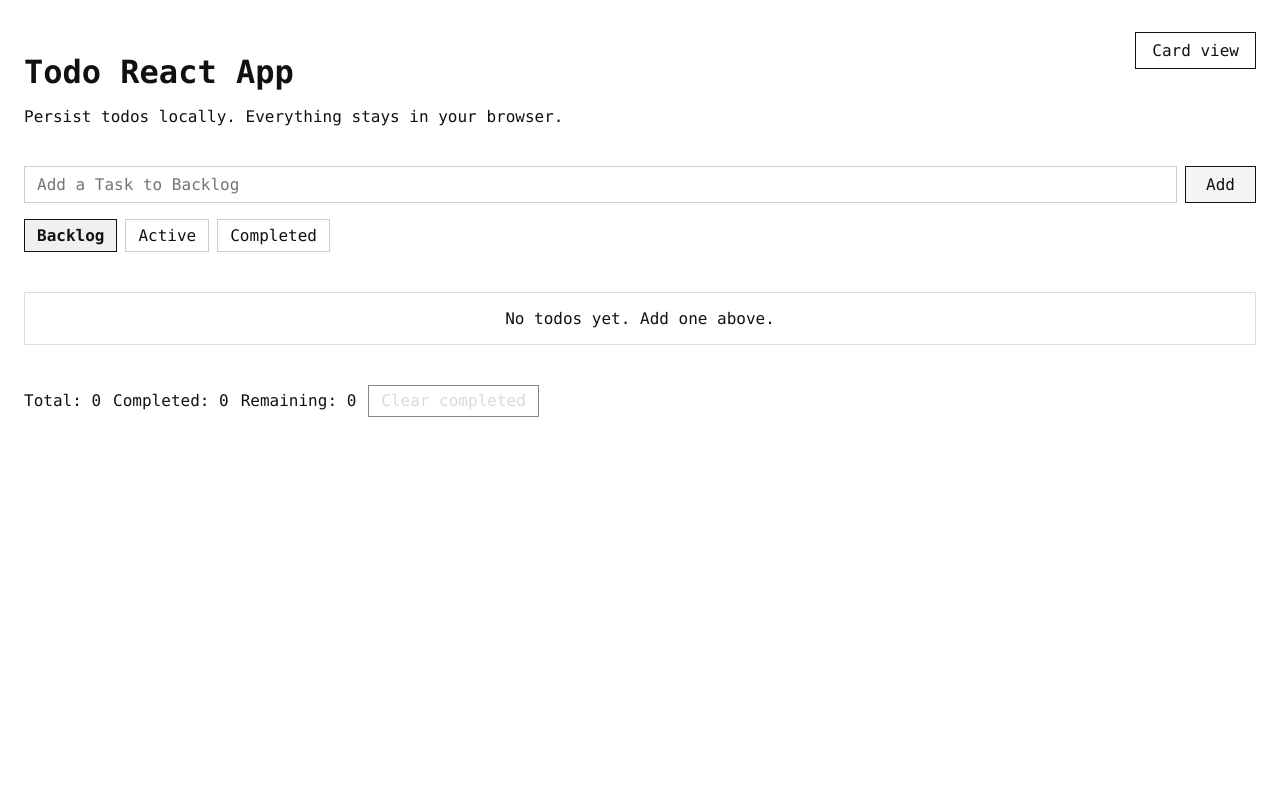
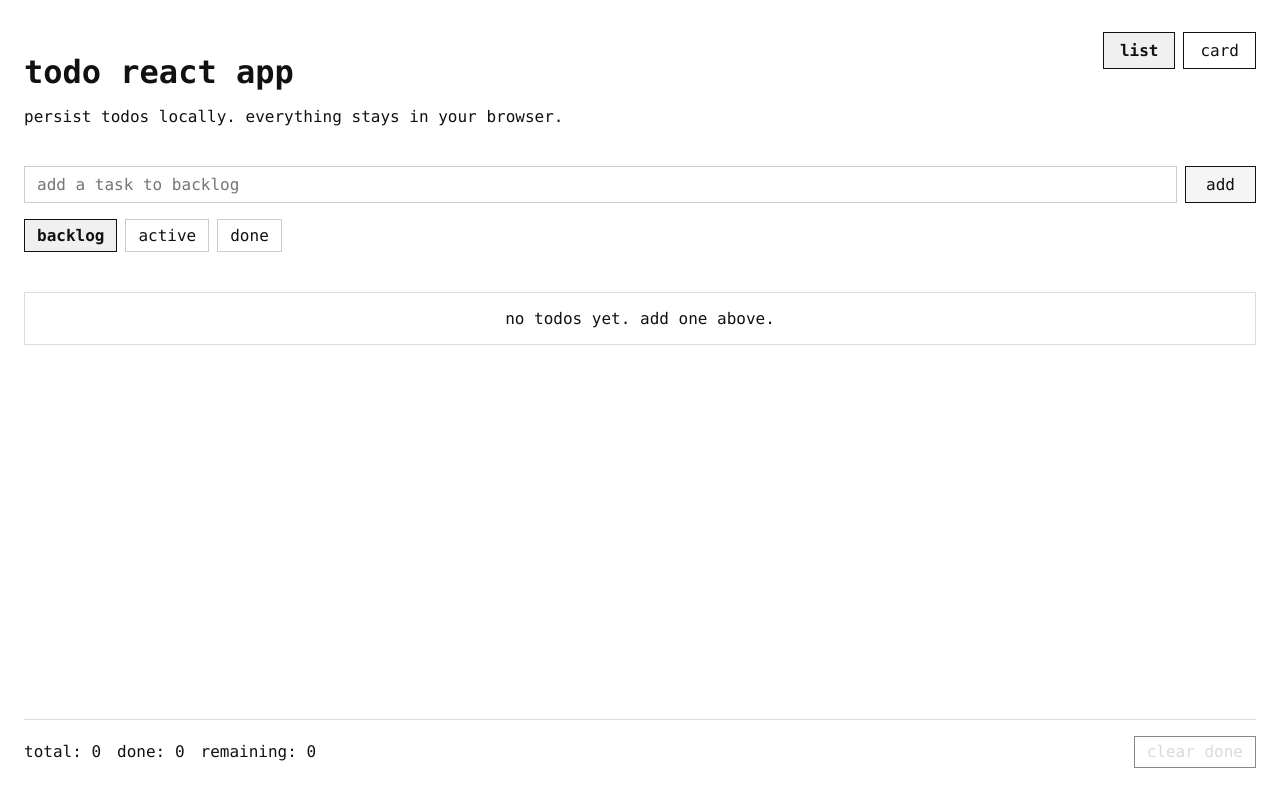
Before and after one commit to mandlcho/opencode-todolist, a React app: page / in a window 1280 px wide. Built offline with nearby package versions, Linux system fonts and the light colour scheme; the HTML template or start-up script is replaced by a standard one.

Commit message:
Simplify view toggle and lowercase UI

```diff
--- a/src/App.css
+++ b/src/App.css
@@ -7,6 +7,7 @@
   display: flex;
   flex-direction: column;
   gap: 1.5rem;
+  text-transform: lowercase;
 }
 
 .app-header {
@@ -14,19 +15,30 @@
   justify-content: space-between;
   align-items: flex-start;
   gap: 1rem;
+  flex-wrap: wrap;
 }
 
 .app-header h1 {
   margin-bottom: 0.25rem;
 }
 
-.view-toggle {
+.view-toggles {
+  display: inline-flex;
+  gap: 0.5rem;
+}
+
+.view-option {
   border: 1px solid #111111;
   border-radius: 0;
   padding: 0.5rem 1rem;
   background: #ffffff;
   color: inherit;
   cursor: pointer;
+}
+
+.view-option.active {
+  background: #f0f0f0;
+  font-weight: 600;
 }
 
 .composer form {
@@ -42,6 +54,7 @@
   font-size: 1rem;
   background: #ffffff;
   color: inherit;
+  text-transform: lowercase;
 }
 
 .composer button[type="submit"] {
@@ -237,6 +250,16 @@
   gap: 0.75rem;
   align-items: center;
   flex-wrap: wrap;
+  justify-content: space-between;
+  margin-top: auto;
+  padding-top: 1rem;
+  border-top: 1px solid #dddddd;
+}
+
+.footer-stats {
+  display: flex;
+  gap: 1rem;
+  flex-wrap: wrap;
 }
 
 .app-footer button {
@@ -258,8 +281,12 @@
     align-items: stretch;
   }
 
-  .view-toggle {
+  .view-toggles {
     width: 100%;
+  }
+
+  .view-option {
+    flex: 1;
   }
 
   .composer form {
--- a/src/App.jsx
+++ b/src/App.jsx
@@ -9,9 +9,9 @@ const FILTERS = {
 };
 
 const CARD_COLUMNS = [
-  { key: "backlog", label: "Backlog" },
-  { key: "active", label: "Active" },
-  { key: "completed", label: "Completed" }
+  { key: "backlog", label: "backlog" },
+  { key: "active", label: "active" },
+  { key: "completed", label: "done" }
 ];
 
 const formatTimestamp = (value) => {
@@ -129,26 +129,26 @@ function App() {
     const isCard = variant === "card";
     const dismissAriaLabel =
       todo.status === "active"
-        ? `Return ${todo.title} to backlog`
-        : `Delete ${todo.title}`;
+        ? `return ${todo.title} to backlog`
+        : `delete ${todo.title}`;
     const footerActions = (
       <>
         {todo.status === "backlog" && (
           <button
             type="button"
             onClick={() => moveToActive(todo.id)}
-            aria-label={`Move ${todo.title} to active`}
+            aria-label={`start ${todo.title}`}
           >
-            Activate
+            start
           </button>
         )}
         {todo.status === "active" && (
           <button
             type="button"
             onClick={() => updateTodoStatus(todo.id, "completed")}
-            aria-label={`Mark ${todo.title} as completed`}
+            aria-label={`mark ${todo.title} as done`}
           >
-            Mark as Completed
+            done
           </button>
         )}
         {!isCard && (
@@ -194,11 +194,11 @@ function App() {
           </div>
           <div className="todo-footer card-footer">
             <div className="todo-meta">
-              <span>Created: {createdLabel || "Unknown"}</span>
+              <span>created: {createdLabel || "unknown"}</span>
               <span>
-                Activated: {activatedLabel ? activatedLabel : "Not yet"}
+                activated: {activatedLabel ? activatedLabel : "not yet"}
               </span>
-              {completedLabel && <span>Completed: {completedLabel}</span>}
+              {completedLabel && <span>done: {completedLabel}</span>}
             </div>
             {showFooterActions && (
               <div className="todo-actions card-actions">{footerActions}</div>
@@ -225,11 +225,11 @@ function App() {
         </div>
         <div className="todo-footer">
           <div className="todo-meta">
-            <span>Created: {createdLabel || "Unknown"}</span>
+            <span>created: {createdLabel || "unknown"}</span>
             <span>
-              Activated: {activatedLabel ? activatedLabel : "Not yet"}
+              activated: {activatedLabel ? activatedLabel : "not yet"}
             </span>
-            {completedLabel && <span>Completed: {completedLabel}</span>}
+            {completedLabel && <span>done: {completedLabel}</span>}
           </div>
           <div className="todo-actions">{footerActions}</div>
         </div>
@@ -241,17 +241,27 @@ function App() {
     <main className="app-shell">
       <header className="app-header">
         <div>
-          <h1>Todo React App</h1>
-          <p>Persist todos locally. Everything stays in your browser.</p>
+          <h1>todo react app</h1>
+          <p>persist todos locally. everything stays in your browser.</p>
         </div>
-        <button
-          type="button"
-          className="view-toggle"
-          onClick={() => setViewMode((prev) => (prev === "list" ? "card" : "list"))}
-          aria-pressed={viewMode === "card"}
-        >
-          {viewMode === "list" ? "Card view" : "List view"}
-        </button>
+        <div className="view-toggles" role="group" aria-label="view mode">
+          <button
+            type="button"
+            className={viewMode === "list" ? "view-option active" : "view-option"}
+            onClick={() => setViewMode("list")}
+            aria-pressed={viewMode === "list"}
+          >
+            list
+          </button>
+          <button
+            type="button"
+            className={viewMode === "card" ? "view-option active" : "view-option"}
+            onClick={() => setViewMode("card")}
+            aria-pressed={viewMode === "card"}
+          >
+            card
+          </button>
+        </div>
       </header>
 
       <section className="composer">
@@ -259,17 +269,17 @@ function App() {
           <input
             type="text"
             name="title"
-            placeholder="Add a Task to Backlog"
+            placeholder="add a task to backlog"
             value={title}
             onChange={(event) => setTitle(event.target.value)}
-            aria-label="Task title"
+            aria-label="task title"
             required
             autoComplete="off"
           />
-          <button type="submit">Add</button>
+          <button type="submit">add</button>
         </form>
         {viewMode === "list" && (
-          <div className="filters" role="radiogroup" aria-label="Filter todos">
+          <div className="filters" role="radiogroup" aria-label="filter todos">
             {CARD_COLUMNS.map(({ key, label }) => (
               <button
                 key={key}
@@ -292,14 +302,14 @@ function App() {
       >
         {viewMode === "card" ? (
           todos.length === 0 ? (
-            <p className="empty-state">No todos yet. Add one above.</p>
+            <p className="empty-state">no todos yet. add one above.</p>
           ) : (
             <div className="todo-board">
               {boardColumns.map(({ key, label, todos: columnTodos }) => (
                 <div key={key} className="todo-column">
                   <h2>{label}</h2>
                   {columnTodos.length === 0 ? (
-                    <p className="column-empty">Nothing here yet</p>
+                    <p className="column-empty">nothing here yet</p>
                   ) : (
                     <ul>{columnTodos.map((todo) => renderTodo(todo, "card"))}</ul>
                   )}
@@ -310,10 +320,10 @@ function App() {
         ) : filteredTodos.length === 0 ? (
           <p className="empty-state">
             {filter === "active"
-              ? "No tasks are active."
+              ? "no tasks are active."
               : filter === "completed"
-              ? "No tasks completed yet."
-              : "No todos yet. Add one above."}
+              ? "no tasks done yet."
+              : "no todos yet. add one above."}
           </p>
         ) : (
           <ul>{filteredTodos.map((todo) => renderTodo(todo))}</ul>
@@ -321,11 +331,13 @@ function App() {
       </section>
 
       <footer className="app-footer">
-        <span>Total: {stats.total}</span>
-        <span>Completed: {stats.completed}</span>
-        <span>Remaining: {stats.remaining}</span>
+        <div className="footer-stats">
+          <span>total: {stats.total}</span>
+          <span>done: {stats.completed}</span>
+          <span>remaining: {stats.remaining}</span>
+        </div>
         <button type="button" onClick={clearCompleted} disabled={stats.completed === 0}>
-          Clear completed
+          clear done
         </button>
       </footer>
     </main>
```
